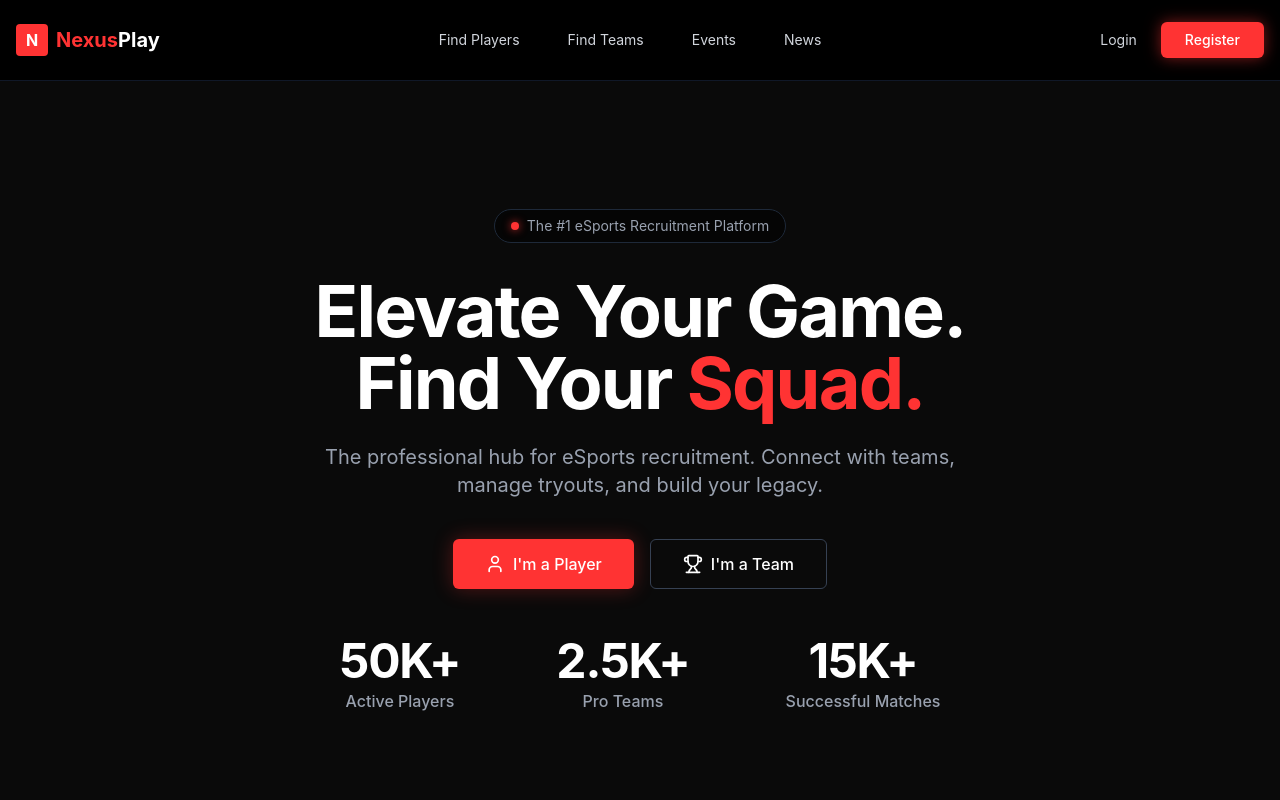
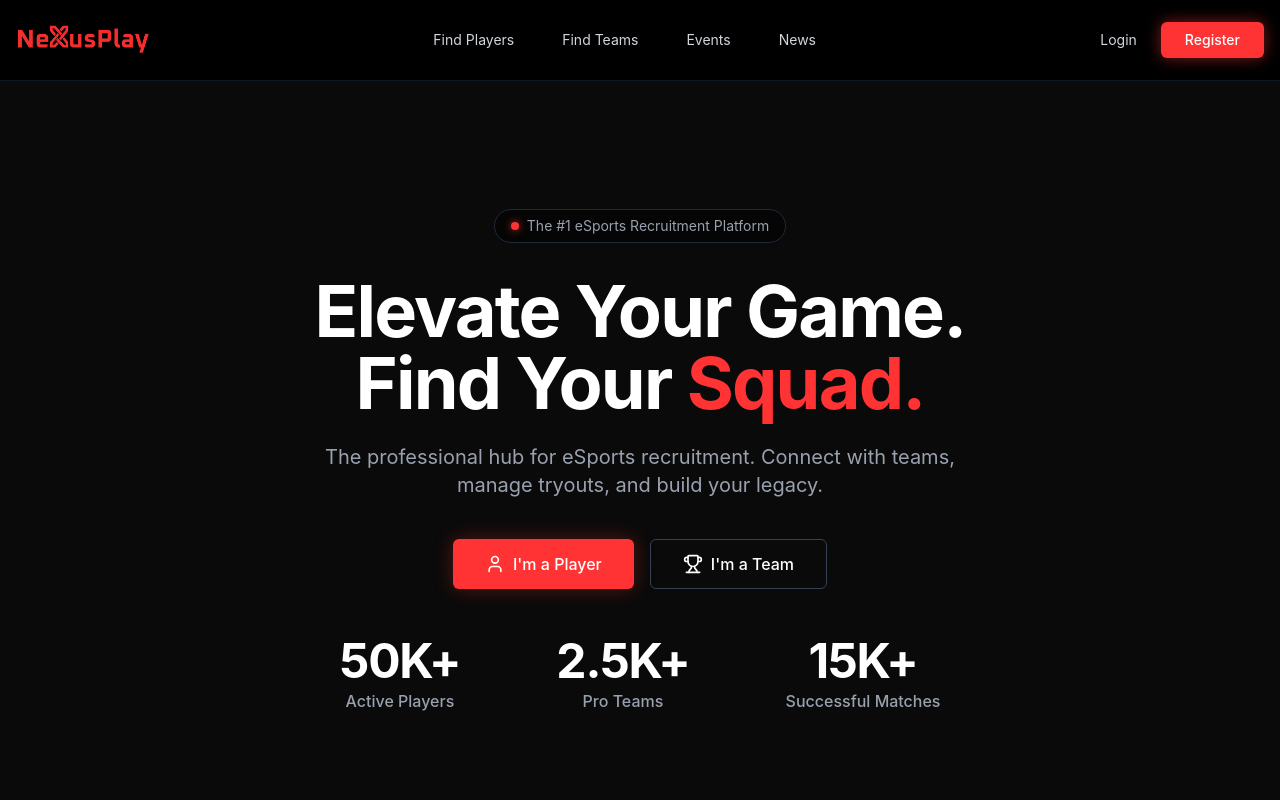
Before and after one commit to DavidMA25/NexusPlay, a React app in the folder frontend/: page / in a window 1280 px wide. Shown: the top 800 px of the page. Built offline with nearby package versions, Linux system fonts and the light colour scheme; the HTML template or start-up script is replaced by a standard one.

Commit message:
Subida logo al navbar

```diff
--- a/frontend/src/components/DashboardLayout.jsx
+++ b/frontend/src/components/DashboardLayout.jsx
@@ -15,6 +15,7 @@ import {
 // Importamos las herramientas de navegacion.
 // Outlet es crucial aqui: es el "hueco" donde se cargaran las subpaginas.
 import { Link, Outlet, useLocation } from 'react-router-dom';
+import logo from '../assets/logo.png';
 
 export default function DashboardLayout() {
     // Guardo la ruta actual en una variable.
@@ -46,15 +47,7 @@ export default function DashboardLayout() {
                 {/* Cabecera del Sidebar con el Logo */}
                 <div className="h-20 flex items-center px-6 border-b border-gray-800">
                     <Link to="/" className="flex items-center gap-2">
-                        {/* El cuadradito rojo con la N de NexusPlay */}
-                        <div
-                            className="bg-brand-red text-white font-bold w-8 h-8 flex items-center justify-center rounded"
-                        >
-                            N
-                        </div>
-                        <span className="text-xl font-bold">
-                            <span className="text-brand-red">Nexus</span>Play
-                        </span>
+                        <img src={logo} alt="NexusPlay Logo" className="h-8 w-auto object-contain" />
                     </Link>
                 </div>
 
--- a/frontend/src/components/Navbar.jsx
+++ b/frontend/src/components/Navbar.jsx
@@ -1,4 +1,5 @@
 import { Link } from 'react-router-dom';
+import logo from '../assets/logo.png';
 
 export default function Navbar() {
     return (
@@ -8,14 +9,7 @@ export default function Navbar() {
                 {/* Logo */}
                 <div className="flex items-center gap-2 cursor-pointer">
                     <Link to="/" className="flex items-center gap-2">
-                        <div
-                            className="bg-brand-red text-white font-bold w-8 h-8 flex items-center justify-center rounded"
-                        >
-                            N
-                        </div>
-                        <span className="text-xl font-bold">
-                            <span className="text-brand-red">Nexus</span>Play
-                        </span>
+                        <img src={logo} alt="NexusPlay Logo" className="h-8 w-auto object-contain" />
                     </Link>
                 </div>
 
```
Also changed, not shown: frontend/src/assets/logo.png (added).
